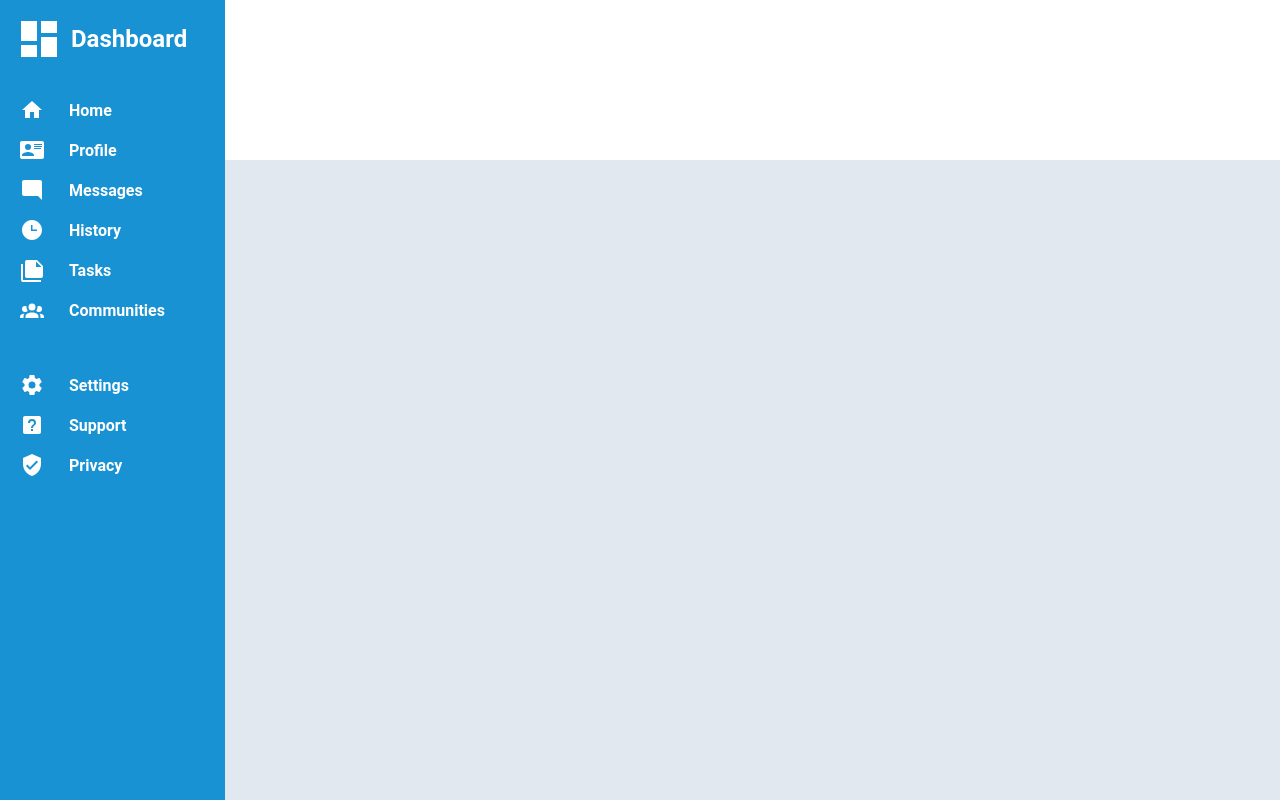
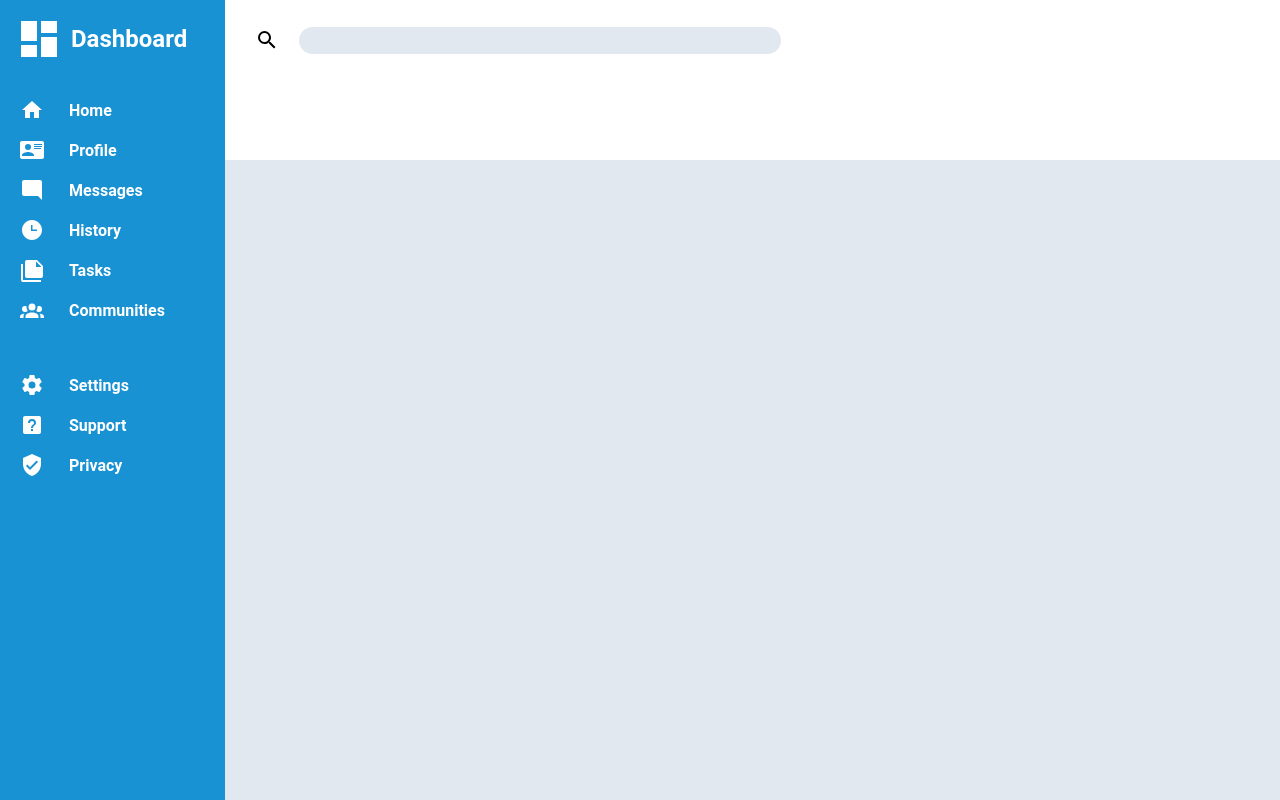
Before and after one commit to billyx86/admin-dashboard, a plain HTML site: page index.html in a window 1280 px wide. Drawn offline with Linux system fonts and the light colour scheme.

Commit message:
Add search box to header

```diff
--- a/index.html
+++ b/index.html
@@ -31,7 +31,12 @@
         </div>
     </div>
     <div class="content-container">
-        <div class="header"></div>
+        <div class="header">
+            <div class="top-header">
+                <img src="assets/search.svg" alt="" class="simple-icon">
+                <input type="text">
+            </div>
+        </div>
         <div class="main-content"></div>
     </div>
 </body>
--- a/style.css
+++ b/style.css
@@ -74,3 +74,25 @@ body {
 .main-content {
     background-color: #E2E8F0;
 }
+
+.header {
+    margin-top: 16px;
+    margin-left: 30px;
+    display: grid;
+    grid-template-columns: auto auto 1fr auto;
+    grid-template-rows: 1fr 2fr;
+}
+
+.top-header {
+    display: flex;
+    align-items: center;
+}
+
+.top-header input {
+    max-height: 16px;
+    width: 470px;
+    background-color: #E2E8F0;
+    border: none;
+    padding: 6px;
+    border-radius: 20px;
+}
```
Also changed, not shown: assets/search.svg (added).
